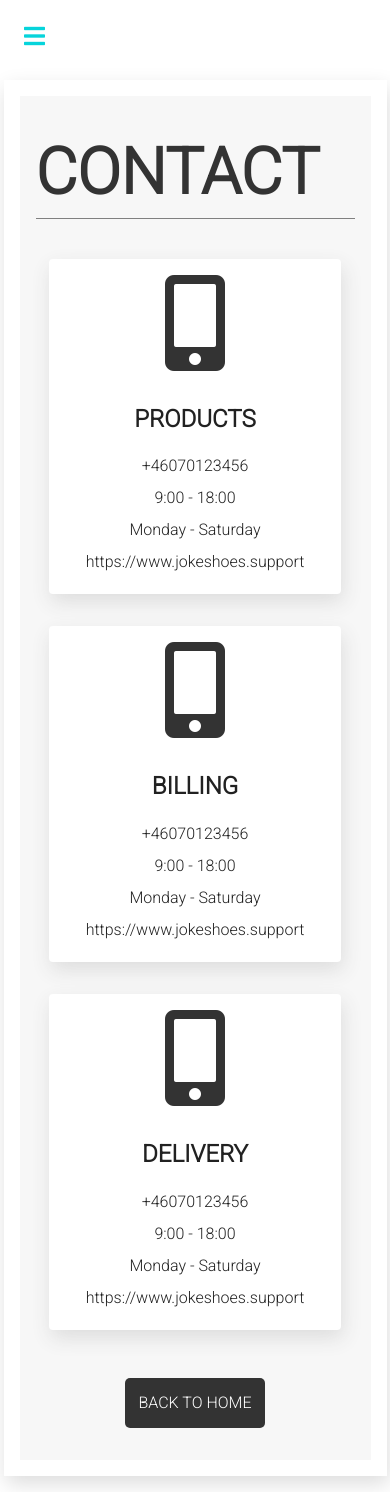
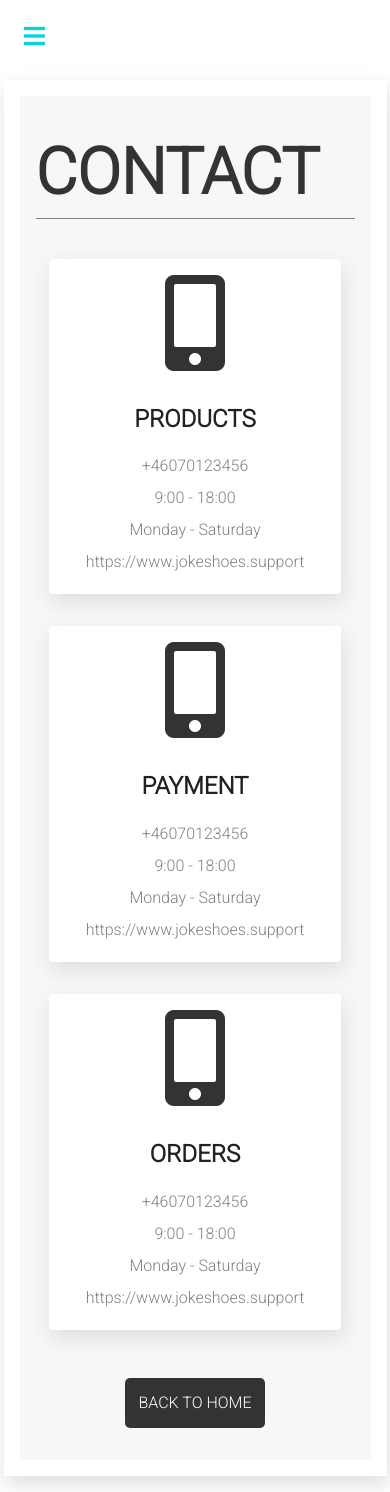
Before and after one commit to JockeHTML/shoppingCart-project, a React (Create React App) app: page /contact in a window 390 px wide. Built offline with nearby package versions, Linux system fonts and the light colour scheme.

Commit message:
changed some styles overall, added a cart counting for mobile devices

```diff
--- a/src/Components/Cart/Cart.module.css
+++ b/src/Components/Cart/Cart.module.css
@@ -10,7 +10,6 @@
   justify-content: center;
   align-items: center;
   display: flex;
-  /*box-shadow: 2px 8px 20px #ddd !important;*/
 }
 
 .shoe {
@@ -142,9 +141,7 @@
   .heading h1 {
     font-size: 2rem;
   }
-  .image img {
-    padding: 1rem 1rem 0 1rem;
-  }
+
   .shoeInfo h1,
   p {
     padding: 0 10px;
--- a/src/Components/Contact/Contact.js
+++ b/src/Components/Contact/Contact.js
@@ -1,5 +1,6 @@
 import React from 'react';
 import styles from "./Contact.module.css"
+import {contactData} from "../Context/Context";
 
 import  { Card, Grid} from "@material-ui/core";
 import { Link } from "react-router-dom";
@@ -13,31 +14,21 @@ function Contact(props) {
             <div className={styles.heading}>
                 <h1>CONTACT</h1>
             </div>
-            <Grid item container justify={"center"} spacing={4}>
-                    <Grid className={styles.card} component={Card} item xs={10} md={3} lg={2}>
-                        <span><i className="fas fa-mobile-alt"></i></span>
-                        <h2>PRODUCTS</h2>
-                        <p>+46070123456</p>
-                        <p>9:00 - 18:00</p>
-                        <p>Monday - Saturday</p>
-                        <p>https://www.jokeshoes.support</p>
-                    </Grid>
-                    <Grid className={styles.card} component={Card} item xs={10} md={3} lg={2}>
-                        <span><i className="fas fa-mobile-alt"></i></span>
-                        <h2>BILLING</h2>
-                        <p>+46070123456</p>
-                        <p>9:00 - 18:00</p>
-                        <p>Monday - Saturday</p>
-                        <p>https://www.jokeshoes.support</p>
-                    </Grid>
-                    <Grid className={styles.card} component={Card} item xs={10} md={3} lg={2}>
-                        <span><i className="fas fa-mobile-alt"></i></span>
-                        <h2>DELIVERY</h2>
-                        <p>+46070123456</p>
-                        <p>9:00 - 18:00</p>
-                        <p>Monday - Saturday</p>
-                        <p>https://www.jokeshoes.support</p>
-                    </Grid>
+                <Grid item container justify={"center"} spacing={4}>
+                    {contactData.map((contact, index) => {
+                        return (
+                        <Grid key={index} className={styles.card} component={Card} item xs={10} md={3} lg={2}>
+                            <span>
+                                <i className={contact.icon}></i>
+                            </span>
+                                <h2>{contact.title}</h2>
+                                <p>{contact.phone}</p>
+                                <p>{contact.time}</p>
+                                <p>{contact.days}</p>
+                                <p>{contact.homepage}</p>
+                        </Grid>
+                        )
+                    })}
                 </Grid>
                 <div className={styles.button}>
                     <Link to="/home"> BACK TO HOME </Link>
--- a/src/Components/Contact/Contact.module.css
+++ b/src/Components/Contact/Contact.module.css
@@ -29,8 +29,10 @@
   margin: 0 0 2.5rem 0;
 }
 
-.contactInfo p {
-  font-size: 1.2rem;
+.card p {
+  font-size: 1rem;
+  font-weight: 500;
+  color: grey;
 }
 
 .card {
--- /dev/null
+++ b/src/Components/Context/Context.js
@@ -0,0 +1,114 @@
+const navData = [
+    {
+        icon: "fas fa-home",
+        to: "/home",
+        title: "HOME",
+    },
+    {
+        icon: "fas fa-question-circle",
+        to: "/contact",
+        title: "CONTACT",
+    },
+    {
+        icon: "fab fa-product-hunt",
+        to: "/products",
+        title: "PRODUCTS",
+    },
+    {
+        icon: "fas fa-users",
+        to: "/about",
+        title: "ABOUT",
+    },
+]
+
+const productsData = [
+    {
+            "_id": "1",
+            "title": "Shoe One",
+            "src": "https://images.pexels.com/photos/5710082/pexels-photo-5710082.jpeg?auto=compress&cs=tinysrgb&h=650&w=940",
+            "description": "Lorem ipsum dolor sit amet consectetur adipisicing elit. Fugiat, repellat.",
+            "content": "Lorem ipsum dolor, sit amet consectetur adipisicing elit. Dolorum, aut corrupti. Dolorum libero illo eos dicta unde ex. Ex, quos!",
+            "price": 23,
+            "colors": ["white", "red", "black", "crimson", "teal"],
+            "count": 1
+    },
+    {
+            "_id": "2",
+            "title": "Shoe Two",
+            "src": "https://images.pexels.com/photos/5710075/pexels-photo-5710075.jpeg?auto=compress&cs=tinysrgb&dpr=1&w=500",
+            "description": "Lorem ipsum dolor sit amet consectetur adipisicing elit. Fugiat, repellat.",
+            "content": "Lorem ipsum dolor, sit amet consectetur adipisicing elit. Dolorum, aut corrupti. Dolorum libero illo eos dicta unde ex. Ex, quos!",
+            "price": 19,
+            "colors": ["white", "red", "crimson", "teal"],
+            "count": 1
+    },
+    {
+            "_id": "3",
+            "title": "Shoe Three",
+            "src": "https://images.pexels.com/photos/6050913/pexels-photo-6050913.jpeg?auto=compress&cs=tinysrgb&dpr=1&w=500",
+            "description": "Lorem ipsum dolor sit amet consectetur adipisicing elit. Fugiat, repellat.",
+            "price": 50,
+            "content": "Lorem ipsum dolor, sit amet consectetur adipisicing elit. Dolorum, aut corrupti. Dolorum libero illo eos dicta unde ex. Ex, quos!",
+            "colors": ["white", "lightblue", "white", "crimson", "teal"],
+            "count": 1
+    },
+    {
+            "_id": "4",
+            "title": "Shoe Four",
+            "src": "https://images.pexels.com/photos/5710081/pexels-photo-5710081.jpeg?auto=compress&cs=tinysrgb&dpr=1&w=500",
+            "description": "Lorem ipsum dolor sit amet consectetur adipisicing elit. Fugiat, repellat.",
+            "price": 15,
+            "content": "Lorem ipsum dolor, sit amet consectetur adipisicing elit. Dolorum, aut corrupti. Dolorum libero illo eos dicta unde ex. Ex, quos!",
+            "colors": ["white", "orange", "black", "crimson", "teal"],
+            "count": 1
+    },
+    {
+            "_id": "5",
+            "title": "Shoe Five",
+            "src": "https://images.pexels.com/photos/5710077/pexels-photo-5710077.jpeg?auto=compress&cs=tinysrgb&dpr=1&w=500",
+            "description": "Lorem ipsum dolor sit amet consectetur adipisicing elit. Fugiat, repellat.",
+            "price": 10,
+            "content": "Lorem ipsum dolor sit amet consectetur adipisicing elit. Fugiat, repellat.",
+            "colors": ["white", "orange", "black", "crimson", "teal"],
+            "count": 1
+    },
+    {
+            "_id": "6",
+            "title": "Shoe Six",
+            "src": "https://images.pexels.com/photos/5710076/pexels-photo-5710076.jpeg?auto=compress&cs=tinysrgb&dpr=1&w=500",
+            "description": "Lorem ipsum dolor sit amet consectetur adipisicing elit. Fugiat, repellat.",
+            "price": 17,
+            "content": "Lorem ipsum dolor sit amet consectetur adipisicing elit. Fugiat, repellat.",
+            "colors": ["white", "orange", "black", "crimson", "teal"],
+            "count": 1
+    }
+  ];
+
+  const contactData = [
+      {
+        icon: "fas fa-mobile-alt",
+        title: "PRODUCTS",
+        phone: "+46070123456",
+        time: "9:00 - 18:00",
+        days: "Monday - Saturday",
+        homepage: "https://www.jokeshoes.support",
+      },
+      {
+        icon: "fas fa-mobile-alt",
+        title: "PAYMENT",
+        phone: "+46070123456",
+        time: "9:00 - 18:00",
+        days: "Monday - Saturday",
+        homepage: "https://www.jokeshoes.support",
+      },
+      {
+        icon: "fas fa-mobile-alt",
+        title: "ORDERS",
+        phone: "+46070123456",
+        time: "9:00 - 18:00",
+        days: "Monday - Saturday",
+        homepage: "https://www.jokeshoes.support",
+      },
+  ]
+
+export {navData, productsData, contactData}
--- a/src/Components/Home/Home.module.css
+++ b/src/Components/Home/Home.module.css
@@ -30,7 +30,7 @@ h3 {
 }
 
 .button {
-  padding: 2rem 1.5rem;
+  padding: 2rem 1rem;
 }
 
 .button a:hover {
--- a/src/Components/Nav/Nav.module.css
+++ b/src/Components/Nav/Nav.module.css
@@ -56,6 +56,21 @@
   color: var(--light);
 }
 
+.menuCartNumber {
+  display: flex;
+  justify-content: center;
+  align-items: center;
+  font-size: 16px;
+  border-radius: 50%;
+  position: absolute;
+  width: 25px;
+  height: 25px;
+  margin-top: 15px;
+  margin-left: 100px;
+  background-color: var(--dark);
+  color: var(--white);
+}
+
 .hamburger {
   align-items: center;
   background-color: transparent;
@@ -73,7 +88,7 @@
   height: 100vh;
   left: 0;
   z-index: 1;
-  transition: 500ms;
+  transition: 450ms;
 }
 
 .hamburgerActive li,
--- a/src/Components/Products/Products.js
+++ b/src/Components/Products/Products.js
@@ -3,7 +3,7 @@ import styles from "./Products.module.css";
 import  { Card, Grid} from "@material-ui/core";
 import ShoeInfo from "../ShoeInfo/ShoeInfo";
 
-function Products({products, submitAdd}) {
+function Products({productsData, submitAdd}) {
 
     const [ shoe, setShoe ] = useState([]);
     const [ handleClick, setHandleClick ] = useState(false);
@@ -12,7 +12,7 @@ function Products({products, submitAdd}) {
         handleClick ? <ShoeInfo setHandleClick={setHandleClick} submitAdd={submitAdd} shoe={shoe} /> :
         <div className={styles.wrapper}>
         <Grid container item lg={8} justify="center" spacing={4}>
-            {products.map((product) => {
+            {productsData.map((product) => {
             return (
             <Grid xs={6} md={4} lg={2} key={product._id} id={product._id} className={styles.grid} component={Card} item>
                 <div onClick={() => setShoe(product)} className={styles.imageDiv}>
```
Also changed, not shown: src/App.js (+2 -68 lines), src/Components/Cart/Cart.js (+4 -4 lines), src/Components/Nav/Nav.js (+21 -31 lines), 1 other file (tests, documents, lock files or other folders).
